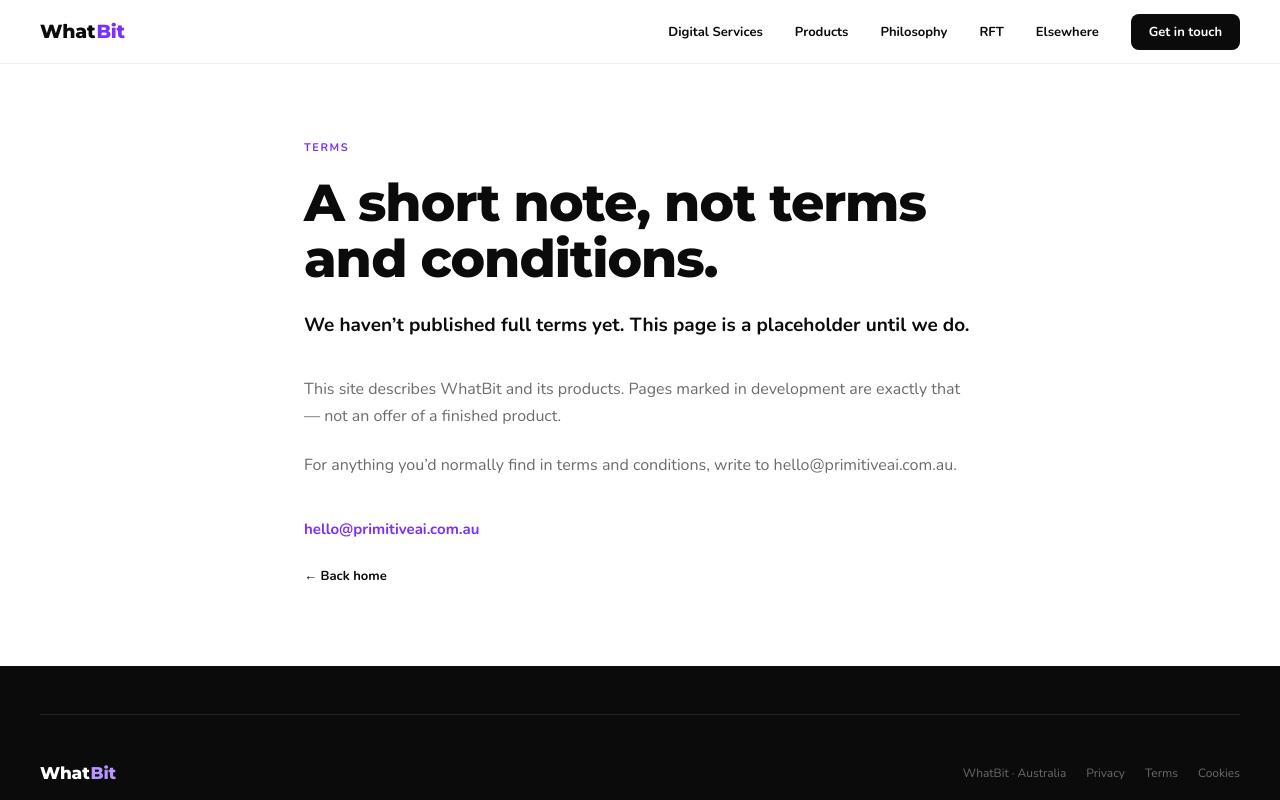
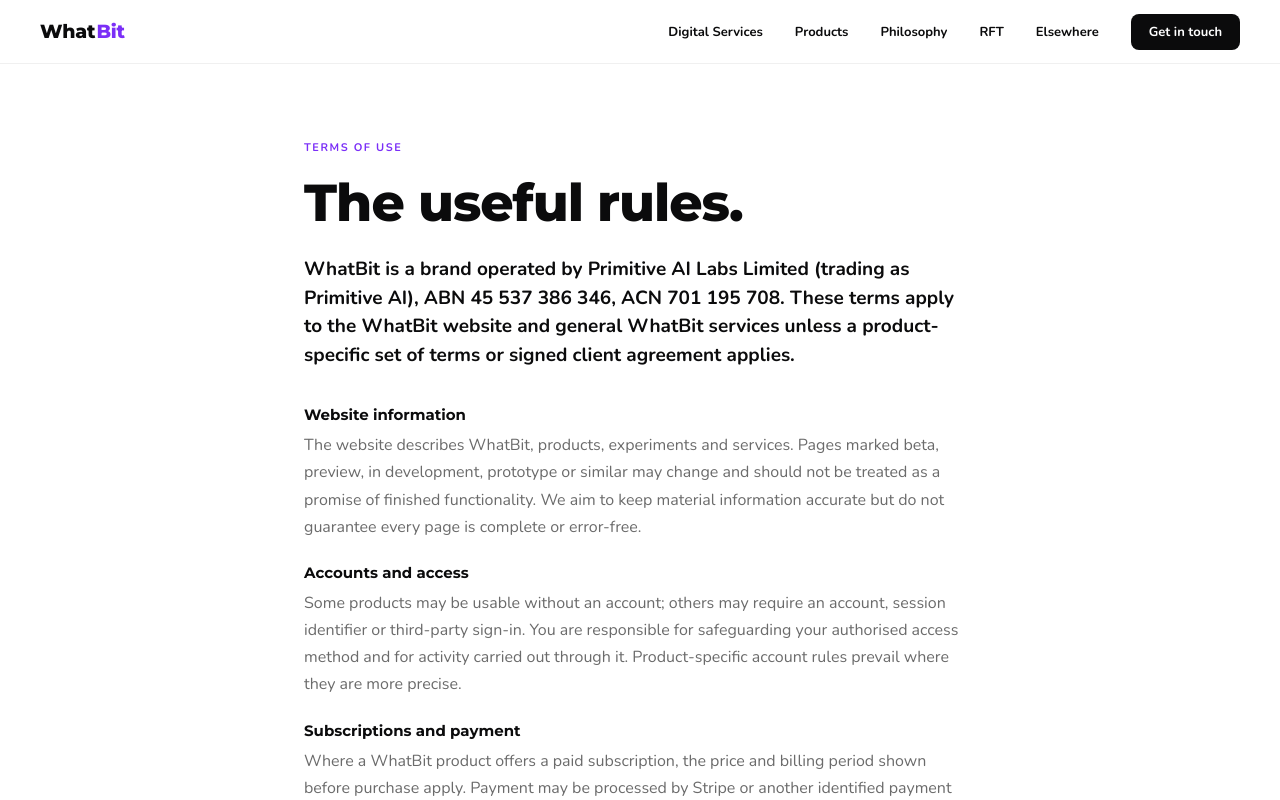
Before and after one commit to DaddysCoder/whatbit-web, a Next.js app: page /terms in a window 1280 px wide. Shown: the top 800 px of the page. Built offline with nearby package versions, Linux system fonts and the light colour scheme.

Commit message:
Publish WhatBit website and subscription terms

```diff
--- a/app/terms/page.tsx
+++ b/app/terms/page.tsx
@@ -3,24 +3,91 @@ import { DocPage } from "@/components/DocPage";
 import { CONTACT_EMAIL } from "@/lib/site";
 
 export const metadata: Metadata = {
-  title: "Terms — WhatBit",
-  description: "A short placeholder on terms. WhatBit has not published full terms yet.",
+  title: "Terms of Use — WhatBit",
+  description: "Terms for the WhatBit website and general WhatBit services.",
 };
 
 export default function Page() {
   return (
     <DocPage
-      eyebrow="TERMS"
-      title="A short note, not terms and conditions."
-      lede="We haven’t published full terms yet. This page is a placeholder until we do."
+      eyebrow="TERMS OF USE"
+      title="The useful rules."
+      lede="WhatBit is a brand operated by Primitive AI Labs Limited (trading as Primitive AI), ABN 45 537 386 346, ACN 701 195 708. These terms apply to the WhatBit website and general WhatBit services unless a product-specific set of terms or signed client agreement applies."
       blocks={[
         {
-          text: "This site describes WhatBit and its products. Pages marked in development are exactly that — not an offer of a finished product.",
+          heading: "Website information",
+          text: "The website describes WhatBit, products, experiments and services. Pages marked beta, preview, in development, prototype or similar may change and should not be treated as a promise of finished functionality. We aim to keep material information accurate but do not guarantee every page is complete or error-free.",
         },
         {
-          text: `For anything you’d normally find in terms and conditions, write to ${CONTACT_EMAIL}.`,
+          heading: "Accounts and access",
+          text: "Some products may be usable without an account; others may require an account, session identifier or third-party sign-in. You are responsible for safeguarding your authorised access method and for activity carried out through it. Product-specific account rules prevail where they are more precise.",
+        },
+        {
+          heading: "Subscriptions and payment",
+          text: "Where a WhatBit product offers a paid subscription, the price and billing period shown before purchase apply. Payment may be processed by Stripe or another identified payment provider. Subscriptions may renew automatically where that is clearly disclosed before purchase. Product-specific terms explain any specific trial, entitlement, billing or account behaviour.",
+        },
+        {
+          heading: "Cancellation",
+          text: "Recurring subscriptions can be cancelled using the method provided for the relevant product or payment account. Unless product-specific terms state otherwise, cancellation prevents future renewal and paid access may continue until the end of the period already paid for.",
+        },
+        {
+          heading: "Refunds and Australian Consumer Law",
+          text: "Nothing in these terms excludes, restricts or modifies rights or remedies under the Australian Consumer Law or another law that cannot lawfully be excluded. If a product or service fails to meet an applicable consumer guarantee, you may be entitled to a remedy. Other refund requests are handled according to the applicable product or client terms and the circumstances.",
+        },
+        {
+          heading: "Acceptable use",
+          text: "Do not misuse WhatBit services, attempt unauthorised access, interfere with operation, knowingly introduce malicious material, use the services for unlawful or harmful activity, overload or scrape services in a way that materially disrupts them, or access information you are not authorised to access.",
+        },
+        {
+          heading: "Your information and content",
+          text: "You are responsible for information and content you provide and must have the right to provide it. WhatBit does not claim ownership of your client or project content merely because a tool processes it. Product-specific privacy and storage behaviour is described in the applicable privacy notice; do not assume every WhatBit product handles data in the same way.",
+        },
+        {
+          heading: "Intellectual property",
+          text: "WhatBit products, software, designs, documentation, templates, branding and other materials are protected by intellectual-property laws. Except for rights expressly granted by a product licence, subscription or client agreement, no ownership is transferred. Open-source and third-party components remain subject to their applicable licences and terms.",
+        },
+        {
+          heading: "Professional and high-impact use",
+          text: "WhatBit tools may support documentation, workflow, analysis, planning or professional work, but they do not replace professional judgement, legal advice, clinical advice, regulatory obligations, supervision or emergency services unless a specific service expressly states otherwise. Users remain responsible for reviewing outputs before relying on them in a high-impact context.",
+        },
+        {
+          heading: "AI-assisted features",
+          text: "Some products or services may use AI-assisted functionality. AI can produce incorrect, incomplete or biased outputs. Material outputs should be reviewed proportionate to their use. Product-specific notices will describe material AI and data handling where relevant. Do not provide restricted information to a feature unless its use is authorised and appropriate.",
+        },
+        {
+          heading: "Accessibility",
+          text: `WhatBit aims to design with accessibility in mind and uses current WCAG guidance as a reference where relevant. We do not claim certification or full conformance unless a specific product has evidence supporting that claim. Accessibility feedback can be sent to ${CONTACT_EMAIL}.`,
+        },
+        {
+          heading: "Third-party services",
+          text: "WhatBit relies on third-party infrastructure and services for functions such as hosting, security, payments, communications or product integrations. Those services may have their own terms and privacy practices. We are not responsible for third-party systems outside our reasonable control, while remaining responsible for obligations that law does not allow us to exclude.",
+        },
+        {
+          heading: "Availability and changes",
+          text: "Services may be updated, improved, suspended or changed as products develop, technology changes or maintenance is required. We do not guarantee uninterrupted or error-free operation. For paid services, material changes to core paid functionality will be handled consistently with applicable product terms, law and reasonable notice where appropriate.",
+        },
+        {
+          heading: "Liability",
+          text: "To the maximum extent permitted by law, Primitive AI is not liable for losses arising solely from user-entered information, misuse, unauthorised modification, third-party outages, local data loss or use contrary to instructions where the loss could not reasonably have been prevented by us. Nothing in these terms limits liability that cannot lawfully be limited.",
+        },
+        {
+          heading: "Privacy and communications",
+          text: `Our Privacy Policy explains how the WhatBit website handles personal information. Product-specific privacy notices may apply to individual products. Contact: ${CONTACT_EMAIL}.`,
+        },
+        {
+          heading: "Complaints",
+          text: `Complaints about service, billing, accessibility, privacy or another WhatBit matter can be sent to ${CONTACT_EMAIL} or submitted through the contact form and will be handled under the Primitive AI complaints framework.`,
+        },
+        {
+          heading: "Changes to these terms",
+          text: "We may update these terms as WhatBit changes. The current version will remain published here. If a change materially affects an existing paid subscription, we will take reasonable steps to provide notice where required.",
+        },
+        {
+          heading: "Governing law",
+          text: "These terms are governed by the laws of Western Australia, Australia, and you submit to the non-exclusive jurisdiction of the courts of Western Australia.",
         },
       ]}
+      cta={{ href: "/contact", label: "Questions about these terms →" }}
     />
   );
 }
```
